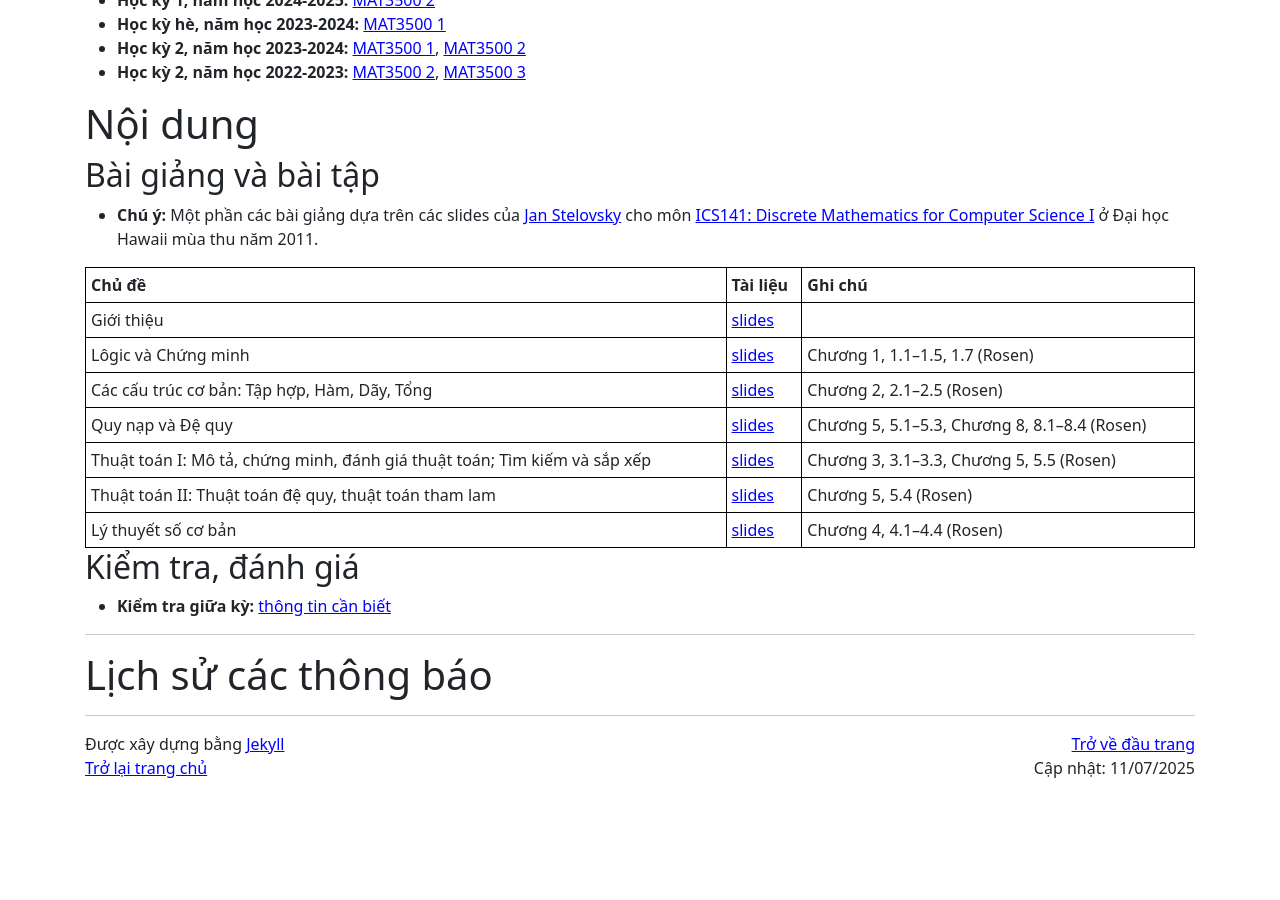
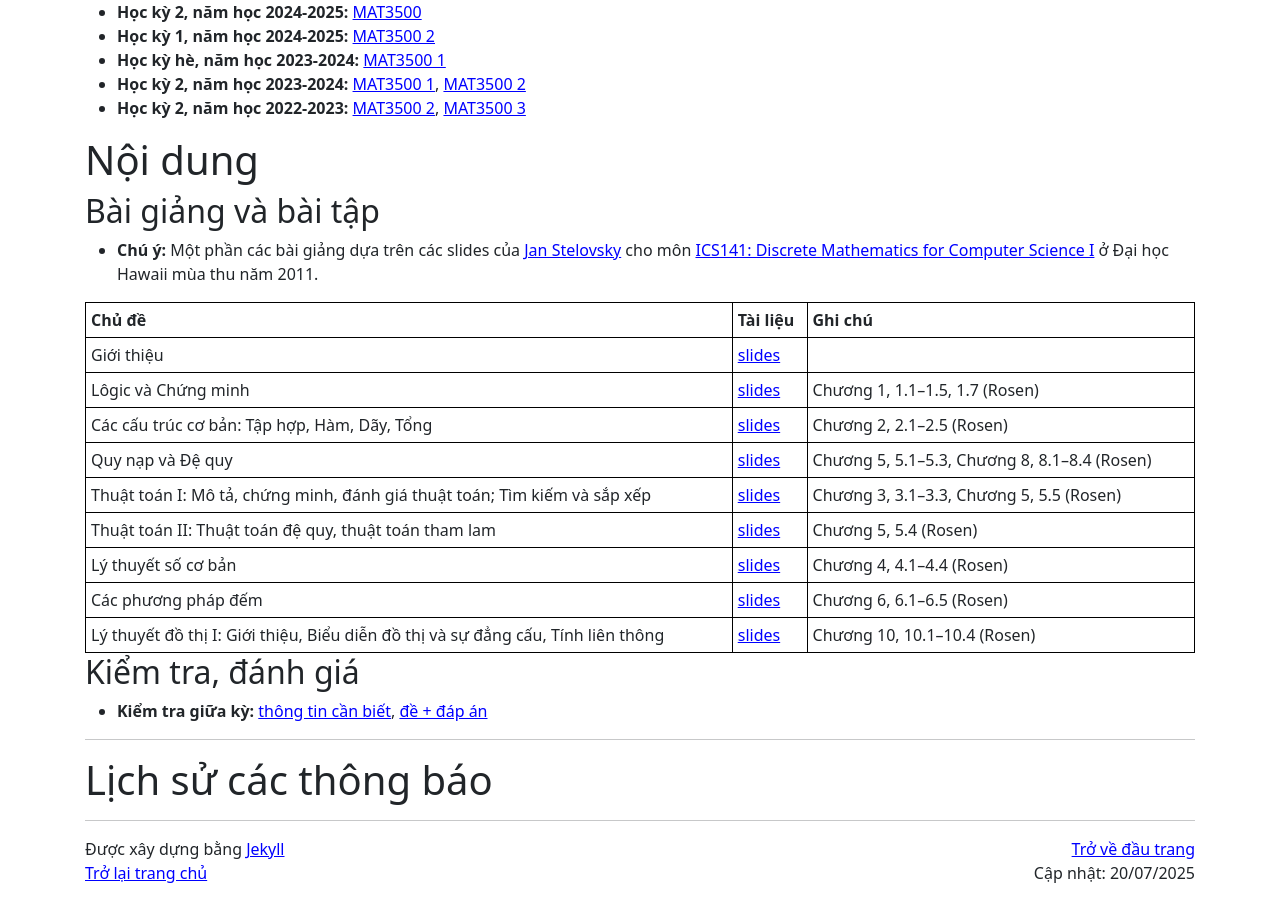
Before and after one commit to hoanganhduc/hoanganhduc.github.io, a Jekyll site: the page built from teaching/VNU-HUS/2025/summer/MAT3500/index.md, in a window 1280 px wide and 900 px high, scrolled down 2550 px. Built offline with Jekyll 4.4.1, drawn with Linux system fonts in a browser that asks for light colours; nearby versions of some CDN libraries; a style sheet for code colours, icons or effects is not loaded; before the commit the page ends 3345 px from its top, so only the background shows below that; some of the changed text lies outside the part shown.

Commit message:
Updated @ 2025-07-20  04:06:16 ICT

```diff
--- a/teaching/VNU-HUS/2025/summer/MAT3500/index.md
+++ b/teaching/VNU-HUS/2025/summer/MAT3500/index.md
@@ -1,7 +1,7 @@
 ---
 layout: default
 title: "VNU-HUS MAT3500: Toán rời rạc"
-last_modified_at: 2025-07-11
+last_modified_at: 2025-07-20
 lang: "vi"
 katex: true
 ---
@@ -20,8 +20,13 @@ Sinh viên muốn nghỉ học cần thông báo qua form [https://forms.office.
 <div class="alert alert-success" role="alert" markdown="1">
 <h1>Thông báo</h1>
 
-<h2 style="color:red;">Kiểm tra giữa kỳ: 18/07/2025 (Thứ 6), 16:00 -- 16:50 (Tiết 9), Phòng 303-T5</h2>
+<!-- <h2 style="color:red;">Kiểm tra giữa kỳ: 18/07/2025 (Thứ 6), 16:00 -- 16:50 (Tiết 9), Phòng 303-T5</h2> -->
 
+* **20/07/2025:**
+  * Cập nhật nội dung môn học
+    * Đề và đáp án bài kiểm tra giữa kỳ
+    * Các phương pháp đếm
+    * Lý thuyết đồ thị I
 * **11/07/2025:**
   * Cập nhật nội dung môn học
     * Thông tin về kiểm tra giữa kỳ
@@ -116,9 +121,8 @@ Xem các thông báo cũ [ở đây](#lịch-sử-các-thông-báo).
 | Thuật toán I: Mô tả, chứng minh, đánh giá thuật toán; Tìm kiếm và sắp xếp | [slides]({{ page.url | append: "Algorithms_I.pdf" }}) | Chương 3, 3.1--3.3, Chương 5, 5.5 (Rosen) |
 | Thuật toán II: Thuật toán đệ quy, thuật toán tham lam | [slides]({{ page.url | append: "Algorithms_II.pdf" }}) | Chương 5, 5.4 (Rosen) |
 | Lý thuyết số cơ bản | [slides]({{ page.url | append: "Basic_Number_Theory.pdf" }}) | Chương 4, 4.1--4.4 (Rosen) |
-
-<!-- | Các phương pháp đếm | [slides]({{ page.url | append: "Counting.pdf" }}) | Chương 6, 6.1--6.5 (Rosen) | -->
-<!-- | Lý thuyết đồ thị I: Giới thiệu, Biểu diễn đồ thị và sự đẳng cấu, Tính liên thông | [slides]({{ page.url | append: "Graphs_I.pdf" }}) | Chương 10, 10.1--10.4 (Rosen) | -->
+| Các phương pháp đếm | [slides]({{ page.url | append: "Counting.pdf" }}) | Chương 6, 6.1--6.5 (Rosen) |
+| Lý thuyết đồ thị I: Giới thiệu, Biểu diễn đồ thị và sự đẳng cấu, Tính liên thông | [slides]({{ page.url | append: "Graphs_I.pdf" }}) | Chương 10, 10.1--10.4 (Rosen) |
 
 <!-- | Lý thuyết đồ thị II: Đường đi ngắn nhất, Đồ thị phẳng, Tô màu đồ thị | [slides]({{ page.url | append: "Graphs_II.pdf" }}) | Chương 10, 10.5--10.8 (Rosen) | -->
 <!-- | Lý thuyết đồ thị III: Cây | [slides]({{ page.url | append: "Graphs_III.pdf" }}) | Chương 11, 11.1--11.5 (Rosen) | -->
@@ -129,7 +133,7 @@ Xem các thông báo cũ [ở đây](#lịch-sử-các-thông-báo).
 
 ## Kiểm tra, đánh giá
 
-* **Kiểm tra giữa kỳ:** [thông tin cần biết]({{ page.url | append: "midterm.pdf" }})
+* **Kiểm tra giữa kỳ:** [thông tin cần biết]({{ page.url | append: "midterm.pdf" }}), [đề + đáp án]({{ page.url | append: "Midtermsol.pdf" }})
 
 -----
 
```
Also changed, not shown: misc.md (+2 -1 lines), 2 other files.
